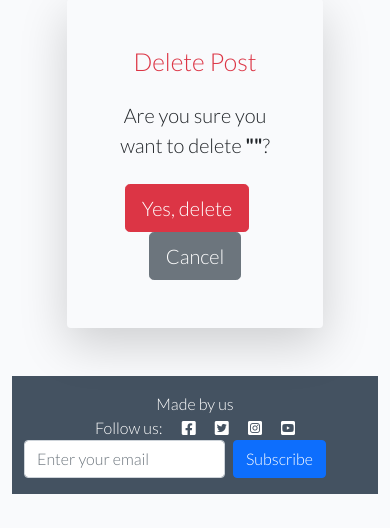
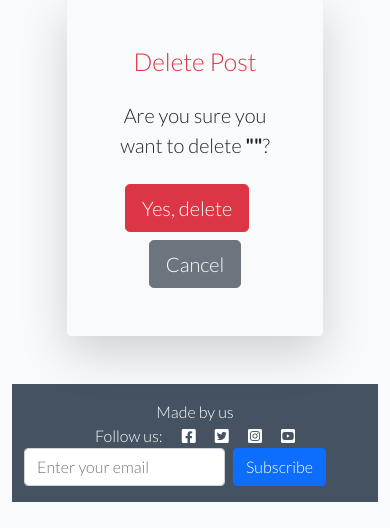
Before and after one commit to Friday79/my_site, a Django app: template templates/post_confirm_delete.html in a window 390 px wide. Shown: the part 141-669 px from the top of the page. Run offline with Django 3.2, Linux system fonts and the light colour scheme; the template is opened without the code that fills it, so the values that code supplies are empty.

Commit message:
adjust cancel link on post delete page on mobile

```diff
--- a/templates/post_confirm_delete.html
+++ b/templates/post_confirm_delete.html
@@ -12,7 +12,7 @@
                 <button type="submit" class="btn btn-danger btn-lg me-3">
                     <i class="bi bi-trash"></i> Yes, delete
                 </button>
-                <a href="{% url 'post_detail' object.slug %}" class="btn btn-secondary btn-lg">
+                <a href="{% url 'post_detail' object.slug %}" class="btn btn-secondary btn-lg mt-2">
                     <i class="bi bi-x-circle"></i> Cancel
                 </a>
             </form>
```
